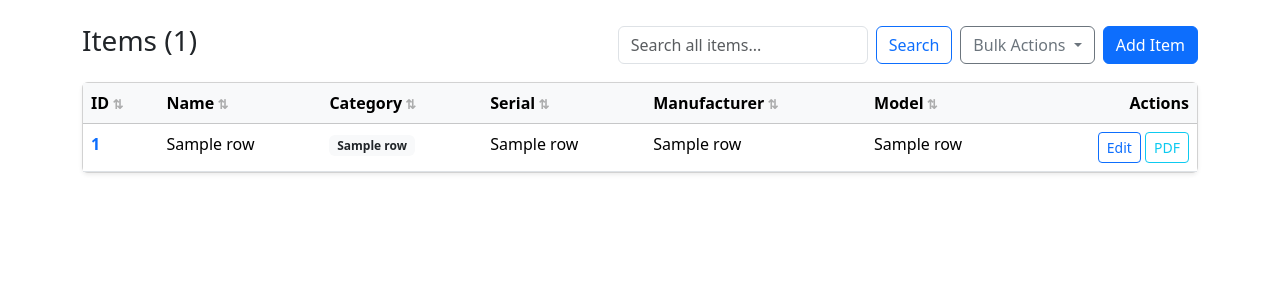
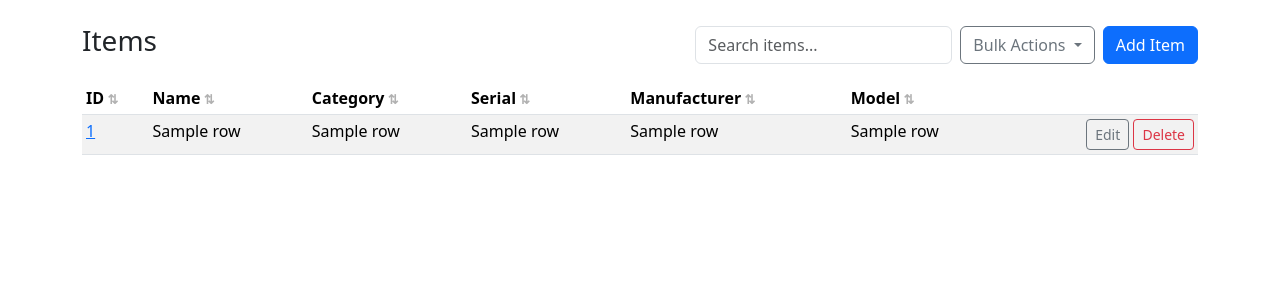
Before and after one commit to Scout064/event-inventory, a Python web app: template inventory_app/templates/items.html in a window 1280 px wide. Shown: the part 56-356 px from the top of the page. Run offline with Jinja, Linux system fonts and the light colour scheme; the template is opened without the code that fills it: most values are stand-ins (such as "Sample title", 1, 10 or a date in 2020); grey boxes marked "Sample" are stand-in pictures.

Commit message:
Update items.html

```diff
--- a/inventory_app/templates/items.html
+++ b/inventory_app/templates/items.html
@@ -1,24 +1,23 @@
 {% extends 'base.html' %}
 {% block content %}
 <style>
+  /* Visual feedback: show headers are clickable */
   th.sortable { cursor: pointer; position: relative; }
   th.sortable:hover { background-color: #f8f9fa; }
-  th.sortable::after { content: ' \21C5'; opacity: 0.3; font-size: 0.8em; }
+  th.sortable::after {
+    content: ' \21C5'; /* Up/Down arrow symbol */
+    opacity: 0.3;
+    font-size: 0.8em;
+  }
 </style>
 
 <div class="d-flex justify-content-between align-items-center mb-3">
-  <h3>Items ({{ total_items }})</h3>
+  <h3>Items</h3>
   <div class="d-flex gap-2">
-    <form action="{{ url_for('items') }}" method="get" class="d-flex gap-2">
-      <input type="text" name="q" value="{{ q }}" class="form-control" placeholder="Search all items..." style="width: 250px;">
-      <button type="submit" class="btn btn-outline-primary">Search</button>
-      {% if q %}
-        <a href="{{ url_for('items') }}" class="btn btn-outline-secondary">Clear</a>
-      {% endif %}
-    </form>
+    <input type="text" id="itemFilter" class="form-control" placeholder="Search items...">
 
     <div class="dropdown">
-      <button class="btn btn-outline-secondary dropdown-toggle" type="button" data-bs-toggle="dropdown">
+      <button class="btn btn-outline-secondary dropdown-toggle text-nowrap" type="button" data-bs-toggle="dropdown" aria-expanded="false">
         Bulk Actions
       </button>
       <ul class="dropdown-menu dropdown-menu-end">
@@ -27,81 +26,25 @@
         <li><a class="dropdown-item" href="#" data-bs-toggle="modal" data-bs-target="#importModal">Import from CSV</a></li>
       </ul>
     </div>
+
     <a class="btn btn-primary text-nowrap" href="{{ url_for('items_new') }}">Add Item</a>
   </div>
 </div>
 
-<div class="card shadow-sm">
-  <table class="table table-hover mb-0" id="inventoryTable">
-    <thead class="table-light">
-      <tr>
-        <th class="sortable" onclick="sortTable(0)">ID</th>
-        <th class="sortable" onclick="sortTable(1)">Name</th>
-        <th class="sortable" onclick="sortTable(2)">Category</th>
-        <th class="sortable" onclick="sortTable(3)">Serial</th>
-        <th class="sortable" onclick="sortTable(4)">Manufacturer</th>
-        <th class="sortable" onclick="sortTable(5)">Model</th>
-        <th class="text-end">Actions</th>
-      </tr>
-    </thead>
-    <tbody id="itemTableBody">
-      {% for r in rows %}
-      <tr>
-        <td><a href="{{ url_for('items', inventory_id=r[0]) }}" class="text-decoration-none fw-bold">{{ r[0] }}</a></td>
-        <td>{{ r[1] }}</td>
-        <td><span class="badge bg-light text-dark">{{ r[2] or '' }}</span></td>
-        <td>{{ r[3] or '' }}</td>
-        <td>{{ r[4] or '' }}</td>
-        <td>{{ r[5] or '' }}</td>
-        <td class="text-end">
-          <a class="btn btn-sm btn-outline-primary" href="{{ url_for('items_edit', inventory_id=r[0]) }}">Edit</a>
-          <a class="btn btn-sm btn-outline-info" href="{{ url_for('item_label_pdf', label_png=r[0]) }}" target="_blank">PDF</a>
-        </td>
-      </tr>
-      {% else %}
-      <tr>
-        <td colspan="7" class="text-center py-4 text-muted">No items found matching your criteria.</td>
-      </tr>
-      {% endfor %}
-    </tbody>
-  </table>
-</div>
-
-{% if total_pages > 1 %}
-<nav aria-label="Item navigation" class="mt-4">
-  <ul class="pagination justify-content-center">
-    <li class="page-item {{ 'disabled' if page <= 1 }}">
-      <a class="page-link" href="{{ url_for('items', page=page-1, q=q) if page > 1 else '#' }}">Previous</a>
-    </li>
-
-    {% for p in range(1, total_pages + 1) %}
-      {% if p == page %}
-        <li class="page-item active"><span class="page-link">{{ p }}</span></li>
-      {% elif p > page - 3 and p < page + 3 or p == 1 or p == total_pages %}
-        <li class="page-item"><a class="page-link" href="{{ url_for('items', page=p, q=q) }}">{{ p }}</a></li>
-      {% elif p == page - 3 or p == page + 3 %}
-        <li class="page-item disabled"><span class="page-link">...</span></li>
-      {% endif %}
-    {% endfor %}
-
-    <li class="page-item {{ 'disabled' if page >= total_pages }}">
-      <a class="page-link" href="{{ url_for('items', page=page+1, q=q) if page < total_pages else '#' }}">Next</a>
-    </li>
-  </ul>
-</nav>
-{% endif %}
-
-<div class="modal fade" id="importModal" tabindex="-1">
+<div class="modal fade" id="importModal" tabindex="-1" aria-labelledby="importModalLabel" aria-hidden="true">
   <div class="modal-dialog">
     <div class="modal-content">
-      <form action="{{ url_for('items_bulk_import') }}" method="POST" enctype="multipart/form-data">
-        <div class="modal-header">
-          <h5 class="modal-title">Bulk Import Items</h5>
-          <button type="button" class="btn-close" data-bs-dismiss="modal"></button>
-        </div>
+      <div class="modal-header">
+        <h5 class="modal-title" id="importModalLabel">Bulk Import Items</h5>
+        <button type="button" class="btn-close" data-bs-dismiss="modal" aria-label="Close"></button>
+      </div>
+      <form action="{{ url_for('items_import') }}" method="post" enctype="multipart/form-data">
         <div class="modal-body">
-          <p class="small text-muted">Upload a CSV file. Use the "Download CSV Template" option to see the required format.</p>
-          <input type="file" name="csv_file" class="form-control" accept=".csv" required>
+          <p class="text-muted small">Upload a CSV file using the standard template. Existing Inventory IDs will be updated with the new values provided in the file.</p>
+          <div class="mb-3">
+            <label class="form-label">Select CSV File</label>
+            <input type="file" name="csv_file" class="form-control" accept=".csv" required>
+          </div>
         </div>
         <div class="modal-footer">
           <button type="button" class="btn btn-secondary" data-bs-dismiss="modal">Cancel</button>
@@ -111,6 +54,38 @@
     </div>
   </div>
 </div>
+
+<table class="table table-striped table-sm" id="inventoryTable">
+  <thead>
+    <tr>
+      <th class="sortable" onclick="sortTable(0)">ID</th>
+      <th class="sortable" onclick="sortTable(1)">Name</th>
+      <th class="sortable" onclick="sortTable(2)">Category</th>
+      <th class="sortable" onclick="sortTable(3)">Serial</th>
+      <th class="sortable" onclick="sortTable(4)">Manufacturer</th>
+      <th class="sortable" onclick="sortTable(5)">Model</th>
+      <th></th>
+    </tr>
+  </thead>
+  <tbody id="itemTableBody">
+  {% for r in rows %}
+    <tr>
+      <td><a href="{{ url_for('label_png', inventory_id=r[0]) }}" target="_blank">{{ r[0] }}</a></td>
+      <td>{{ r[1] }}</td>
+      <td>{{ r[2] or '' }}</td>
+      <td>{{ r[3] or '' }}</td>
+      <td>{{ r[4] or '' }}</td>
+      <td>{{ r[5] or '' }}</td>
+      <td class="text-end">
+        <a class="btn btn-sm btn-outline-secondary" href="{{ url_for('items_edit', inventory_id=r[0]) }}">Edit</a>
+        <form action="{{ url_for('items_delete', inventory_id=r[0]) }}" method="post" style="display:inline" onsubmit="return confirm('Delete item?')">
+          <button class="btn btn-sm btn-outline-danger">Delete</button>
+        </form>
+      </td>
+    </tr>
+  {% endfor %}
+  </tbody>
+</table>
 
 <script>
   // TABLE SORT LOGIC (remains frontend-only for the current page of 100 items)
```
